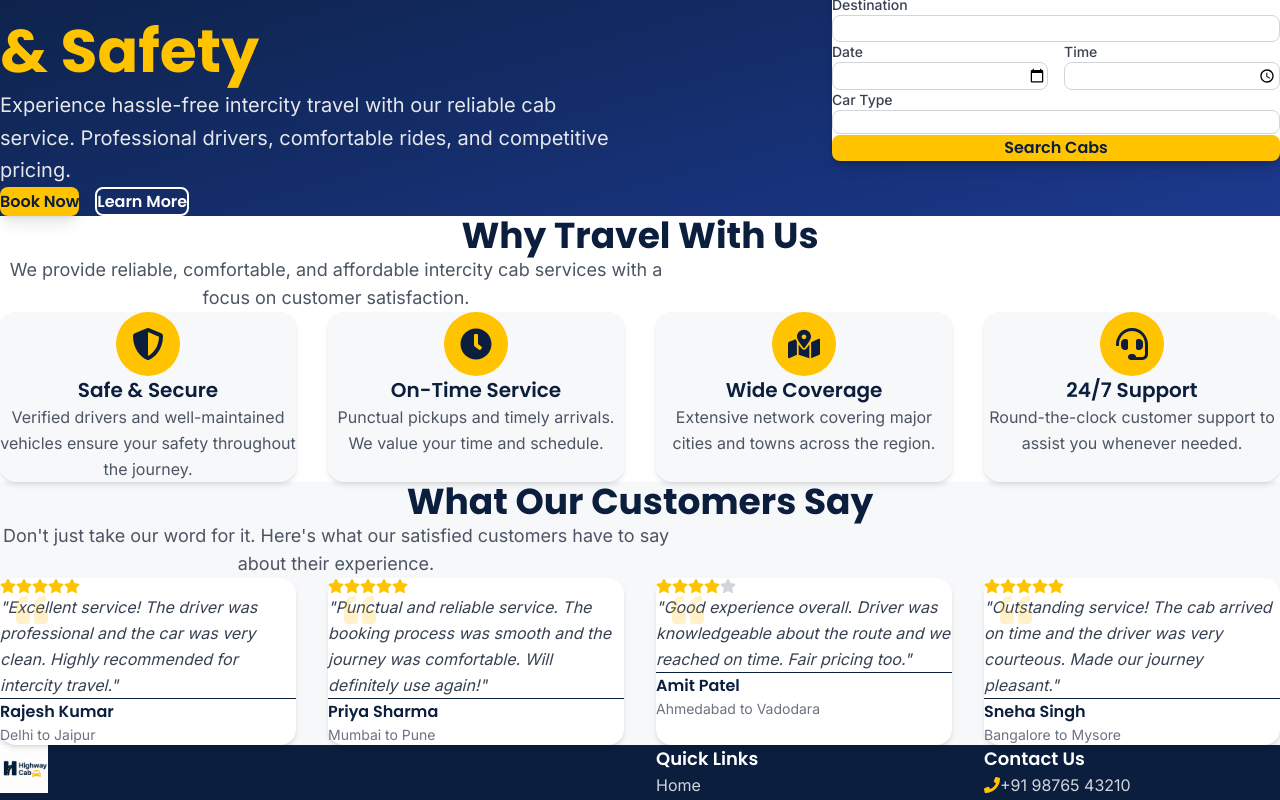
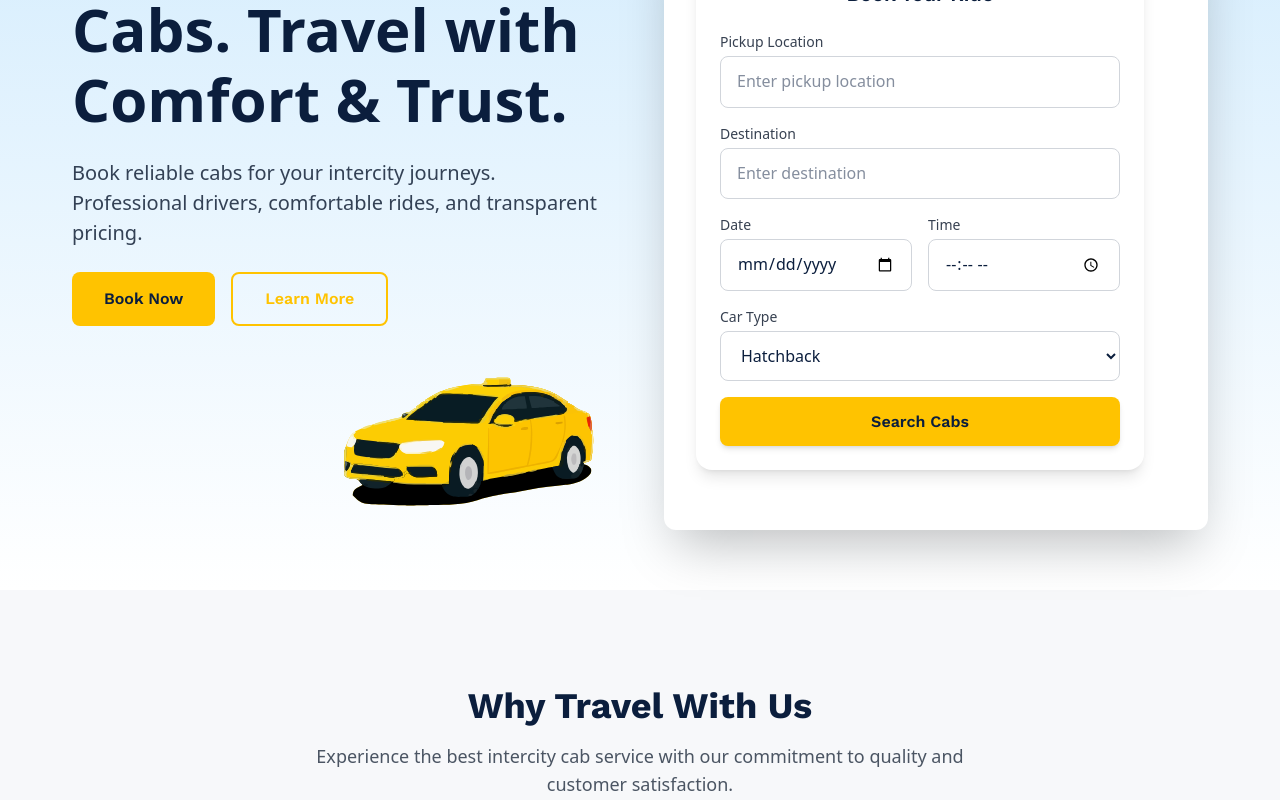
Before and after one commit to Sourabh582001/highway-cab-, a Next.js app: page / in a window 1280 px wide. Shown: the part 200-1000 px from the top of the page. Built offline with nearby package versions, Linux system fonts and the light colour scheme.

Commit message:
almost fix all website overlapping issue

```diff
--- a/src/app/cabs/page.tsx
+++ b/src/app/cabs/page.tsx
@@ -12,7 +12,7 @@ const cabData = [
   {
     type: "Hatchback",
     name: "Maruti Swift",
-    image: "/api/placeholder/400/300",
+    image: "https://via.placeholder.com/400x300.png/F2B203/000000?text=Sedan",
     capacity: 4,
     luggage: 2,
     features: ["AC", "WiFi"],
@@ -71,7 +71,7 @@ export default function CabListingPage() {
 
       {/* Page Header */}
       <section className="bg-gradient-to-br from-navy-blue to-blue-900 text-white py-16">
-        <div className="max-w-7xl mx-auto px-4 sm:px-6 lg:px-8">
+        <div className="px-4 sm:px-6 lg:px-8">
           <h1 className="text-3xl lg:text-4xl font-poppins font-bold mb-4">
             Available Cabs
           </h1>
@@ -83,7 +83,7 @@ export default function CabListingPage() {
 
       {/* Main Content */}
       <section className="py-8">
-        <div className="max-w-7xl mx-auto px-4 sm:px-6 lg:px-8">
+        <div className="px-4 sm:px-6 lg:px-8">
           {/* Edit Ride Section */}
           <EditRideForm initialData={rideDetails} onUpdate={handleRideUpdate} />
 
--- a/src/app/globals.css
+++ b/src/app/globals.css
@@ -1,11 +1,6 @@
 @import "tailwindcss";
 
-:root {
-  --navy-blue: #0B1E3D;
-  --golden-yellow: #FFC300;
-  --white: #FFFFFF;
-  --light-gray: #F7F8FA;
-}
+
 
 @theme inline {
   /* Colors */
@@ -39,17 +34,17 @@
 
 * {
   box-sizing: border-box;
-  margin: 0;
-  padding: 0;
+  /* margin: 0; */
+  /* padding: 0; */
 }
 
 body {
-  font-family: var(--font-inter), system-ui, -apple-system, sans-serif;
-  background-color: var(--white);
-  color: var(--navy-blue);
+  /* Font family comes from Tailwind class `font-sans` on <body> */
   line-height: 1.6;
 }
 
-.font-poppins {
-  font-family: var(--font-poppins), system-ui, -apple-system, sans-serif;
+/* Alias previous font utility classes to Work Sans to keep components working */
+.font-poppins,
+.font-inter {
+  font-family: var(--font-work-sans), system-ui, -apple-system, sans-serif;
 }
--- a/src/app/layout.tsx
+++ b/src/app/layout.tsx
@@ -1,15 +1,9 @@
 import type { Metadata } from "next";
-import { Poppins, Inter } from "next/font/google";
+import { Work_Sans } from "next/font/google";
 import "./globals.css";
 
-const poppins = Poppins({
-  variable: "--font-poppins",
-  subsets: ["latin"],
-  weight: ["300", "400", "500", "600", "700"],
-});
-
-const inter = Inter({
-  variable: "--font-inter",
+const workSans = Work_Sans({
+  variable: "--font-work-sans",
   subsets: ["latin"],
   weight: ["300", "400", "500", "600", "700"],
 });
@@ -27,9 +21,11 @@ export default function RootLayout({
   return (
     <html lang="en">
       <body
-        className={`${poppins.variable} ${inter.variable} antialiased font-inter`}
+        className={`${workSans.variable} antialiased font-sans bg-white text-navy-blue`}
       >
-        {children}
+        <div>
+          {children}
+        </div>
       </body>
     </html>
   );
--- a/src/app/page.tsx
+++ b/src/app/page.tsx
@@ -1,4 +1,5 @@
 import Navbar from "@/components/Navbar";
+import Image from "next/image";
 import BookingForm from "@/components/BookingForm";
 import WhyTravelWithUs from "@/components/WhyTravelWithUs";
 import CustomerReviews from "@/components/CustomerReviews";
@@ -10,31 +11,39 @@ export default function Home() {
       <Navbar />
 
       {/* Hero Section */}
-      <section className="bg-gradient-to-br from-navy-blue to-blue-900 text-white py-20 lg:py-32">
-        <div className="max-w-7xl mx-auto px-4 sm:px-6 lg:px-8">
-          <div className="grid grid-cols-1 lg:grid-cols-2 gap-12 items-center">
+      <section className="py-[60px] bg-gradient-to-b from-[#d3ecfd] to-[#FFFFFF]">
+        <div className="max-w-[1200px] mx-auto px-4 sm:px-6 lg:px-8">
+          <div className="grid grid-cols-1 lg:grid-cols-2 gap-12">
             {/* Left Side - Headline */}
             <div className="space-y-6">
-              <h1 className="text-4xl lg:text-6xl font-poppins font-bold leading-tight">
-                Travel Between Cities with{" "}
-                <span className="text-golden-yellow">Comfort & Safety</span>
+              <h1 className="text-[60px] font-semibold leading-[70px]">
+                Book Intercity Cabs. Travel with Comfort & Trust.
               </h1>
-              <p className="text-lg lg:text-xl text-gray-200 leading-relaxed">
-                Experience hassle-free intercity travel with our reliable cab service.
-                Professional drivers, comfortable rides, and competitive pricing.
+              <p className="mt-4 text-[18px] md:text-[20px] text-[#334155] leading-[30px] font-normal max-w-2xl">
+                Book reliable cabs for your intercity journeys. Professional drivers, comfortable rides, and transparent pricing.
               </p>
-              <div className="flex flex-col sm:flex-row gap-4 pt-4">
-                <button className="bg-golden-yellow text-navy-blue font-poppins font-semibold px-8 py-3 rounded-lg hover:bg-yellow-400 transition-colors duration-200 shadow-lg">
+              <div className="flex flex-col sm:flex-row gap-4 mb-1">
+                <button className="bg-golden-yellow text-navy-blue font-poppins font-semibold px-8 py-3 rounded-lg hover:bg-yellow-400 transition-colors">
                   Book Now
                 </button>
-                <button className="border-2 border-white text-white font-poppins font-semibold px-8 py-3 rounded-lg hover:bg-white hover:text-navy-blue transition-all duration-200">
+                <button className="border-2 border-golden-yellow text-golden-yellow font-poppins font-semibold px-8 py-3 rounded-lg hover:bg-golden-yellow hover:text-navy-blue transition-colors">
                   Learn More
                 </button>
+              </div>
+              <div className="flex justify-end">
+                <Image
+                  src="/cab-vector.svg"
+                  alt="Hero"
+                  width={300}
+                  height={300}
+                  className="w-[300px] object-cover"
+                  priority
+                />
               </div>
             </div>
 
             {/* Right Side - Booking Form */}
-            <div className="flex justify-center lg:justify-end">
+            <div className="bg-white rounded-xl shadow-2xl p-8">
               <BookingForm />
             </div>
           </div>
--- a/src/components/CustomerReviews.tsx
+++ b/src/components/CustomerReviews.tsx
@@ -29,26 +29,21 @@ const reviews = [
 
 export default function CustomerReviews() {
   return (
-    <section className="py-16 lg:py-24 bg-light-gray">
+    <section className="py-16 lg:py-24 bg-white">
       <div className="max-w-7xl mx-auto px-4 sm:px-6 lg:px-8">
         <div className="text-center mb-12 lg:mb-16">
           <h2 className="text-3xl lg:text-4xl font-poppins font-bold text-navy-blue mb-4">
             What Our Customers Say
           </h2>
           <p className="text-lg text-gray-600 max-w-2xl mx-auto">
-            Don't just take our word for it. Here's what our satisfied customers have to say about their experience.
+            Read reviews from thousands of satisfied customers who trust HighwayCab for their intercity travel.
           </p>
         </div>
 
-        <div className="grid grid-cols-1 md:grid-cols-2 lg:grid-cols-4 gap-8">
+        <div className="grid grid-cols-1 md:grid-cols-2 lg:grid-cols-3 gap-8">
           {reviews.map((review, index) => (
-            <div key={index} className="bg-white p-6 rounded-2xl shadow-md hover:shadow-lg transition-shadow duration-300 relative">
-              <div className="absolute top-4 left-4 text-golden-yellow opacity-20">
-                <FaQuoteLeft className="w-8 h-8" />
-              </div>
-
-              <div className="mb-4">
-                <div className="flex items-center mb-2">
+            <div key={index} className="bg-light-gray rounded-xl shadow-lg p-8 hover:shadow-xl transition-shadow">
+              <div className="flex items-center mb-4">
                 {[...Array(5)].map((_, i) => (
                   <FaStar
                     key={i}
@@ -58,18 +53,15 @@ export default function CustomerReviews() {
                   />
                 ))}
               </div>
+              <blockquote className="mb-6">
+                <FaQuoteLeft className="text-golden-yellow w-6 h-6 mb-3" />
                 <p className="text-gray-700 leading-relaxed italic">
-                  "{review.comment}"
+                  {review.comment}
                 </p>
-              </div>
-
-              <div className="border-t pt-4">
-                <h4 className="font-poppins font-semibold text-navy-blue">
-                  {review.name}
-                </h4>
-                <p className="text-sm text-gray-500">
-                  {review.location}
-                </p>
+              </blockquote>
+              <div className="border-t border-gray-200 pt-4">
+                <p className="font-poppins font-semibold text-navy-blue">{review.name}</p>
+                <p className="text-gray-600 text-sm">{review.location}</p>
               </div>
             </div>
           ))}
--- a/src/components/FAQ.tsx
+++ b/src/components/FAQ.tsx
@@ -71,7 +71,7 @@ export default function FAQ() {
 
   return (
     <section className="py-16 lg:py-24 bg-light-gray">
-      <div className="max-w-4xl mx-auto px-4 sm:px-6 lg:px-8">
+      <div className="px-4 sm:px-6 lg:px-8">
         <div className="text-center mb-12 lg:mb-16">
           <h2 className="text-3xl lg:text-4xl font-poppins font-bold text-navy-blue mb-4">
             Frequently Asked Questions
--- a/src/components/Footer.tsx
+++ b/src/components/Footer.tsx
@@ -5,7 +5,7 @@ import { FaPhone, FaEnvelope, FaMapMarkerAlt, FaFacebook, FaTwitter, FaInstagram
 export default function Footer() {
   return (
     <footer className="bg-navy-blue text-white py-12">
-      <div className="max-w-7xl mx-auto px-4 sm:px-6 lg:px-8">
+      <div className="px-4 sm:px-6 lg:px-8">
         <div className="grid grid-cols-1 md:grid-cols-2 lg:grid-cols-4 gap-8">
           {/* Logo and Description */}
           <div className="lg:col-span-2">
--- a/src/components/Navbar.tsx
+++ b/src/components/Navbar.tsx
@@ -4,7 +4,7 @@ import Link from "next/link";
 export default function Navbar() {
   return (
     <nav className="sticky top-0 z-50 bg-white shadow-md">
-      <div className="max-w-7xl mx-auto px-4 sm:px-6 lg:px-8">
+      <div className="max-w-[1200px] mx-auto">
         <div className="flex justify-between items-center h-16">
           {/* Logo */}
           <Link href="/" className="flex items-center">
--- a/src/components/WhyTravelWithUs.tsx
+++ b/src/components/WhyTravelWithUs.tsx
@@ -25,21 +25,21 @@ const features = [
 
 export default function WhyTravelWithUs() {
   return (
-    <section className="py-16 lg:py-24 bg-white">
-      <div className="max-w-7xl mx-auto px-4 sm:px-6 lg:px-8">
+    <section className="py-16 lg:py-24 bg-light-gray">
+      <div className="px-4 sm:px-6 lg:px-8">
         <div className="text-center mb-12 lg:mb-16">
           <h2 className="text-3xl lg:text-4xl font-poppins font-bold text-navy-blue mb-4">
             Why Travel With Us
           </h2>
           <p className="text-lg text-gray-600 max-w-2xl mx-auto">
-            We provide reliable, comfortable, and affordable intercity cab services with a focus on customer satisfaction.
+            Experience the best intercity cab service with our commitment to quality and customer satisfaction.
           </p>
         </div>
 
         <div className="grid grid-cols-1 md:grid-cols-2 lg:grid-cols-4 gap-8">
           {features.map((feature, index) => (
-            <div key={index} className="text-center p-6 rounded-2xl shadow-md hover:shadow-lg transition-shadow duration-300 bg-light-gray">
-              <div className="inline-flex items-center justify-center w-16 h-16 bg-golden-yellow rounded-full mb-4">
+            <div key={index} className="bg-white rounded-xl shadow-lg p-8 text-center hover:shadow-xl transition-shadow">
+              <div className="bg-golden-yellow rounded-full w-16 h-16 flex items-center justify-center mx-auto mb-6">
                 <feature.icon className="w-8 h-8 text-navy-blue" />
               </div>
               <h3 className="text-xl font-poppins font-semibold text-navy-blue mb-3">
--- /dev/null
+++ b/tailwind.config.ts
@@ -0,0 +1,23 @@
+import type { Config } from 'tailwindcss'
+
+const config: Config = {
+  content: [
+    './src/pages/**/*.{js,ts,jsx,tsx,mdx}',
+    './src/components/**/*.{js,ts,jsx,tsx,mdx}',
+    './src/app/**/*.{js,ts,jsx,tsx,mdx}',
+  ],
+  theme: {
+    extend: {
+      colors: {
+        'navy-blue': '#0B1E3D',
+        'golden-yellow': '#FFC300',
+        'light-gray': '#F7F8FA',
+      },
+      fontFamily: {
+        sans: ['var(--font-work-sans)'],
+      },
+    },
+  },
+  plugins: [],
+}
+export default config
```
Also changed, not shown: next.config.ts (+8 -1 lines), public/cab-vector.svg (added). Lines whose indentation alone changed are shown as unchanged.
